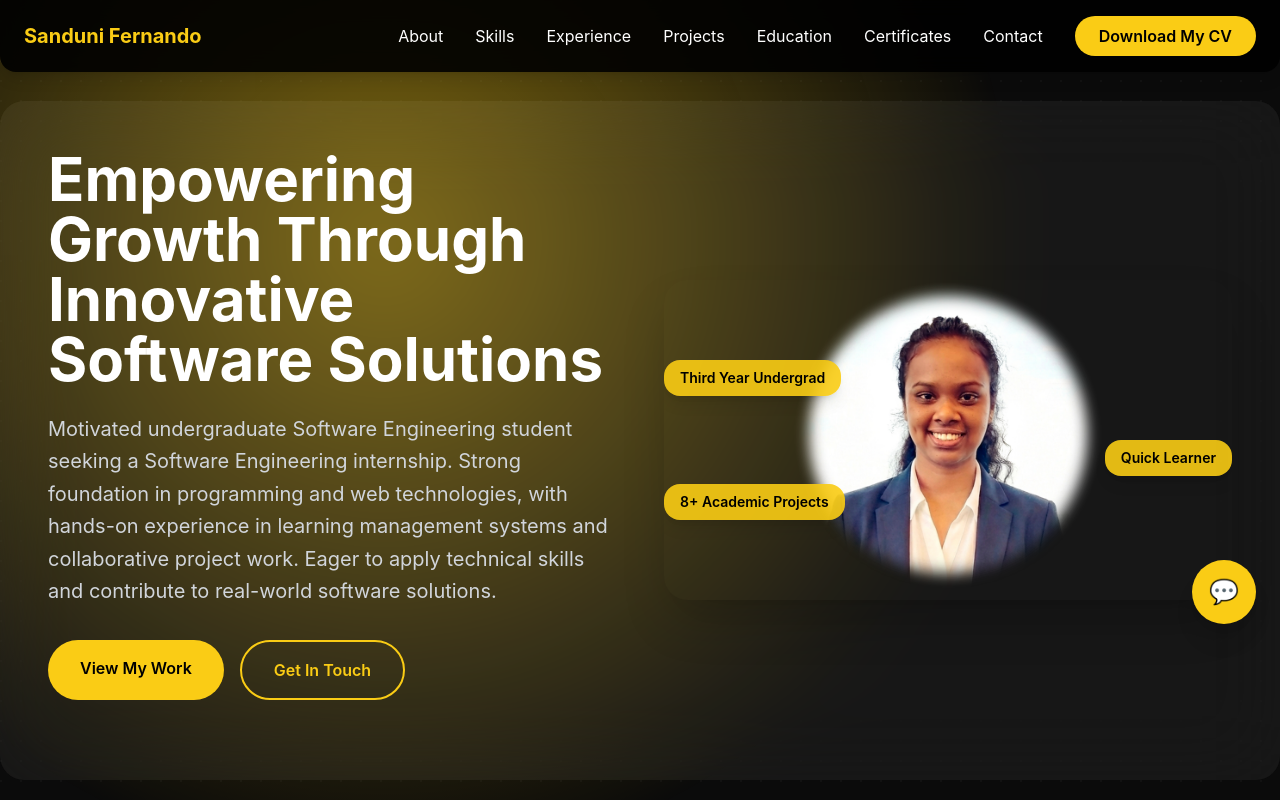
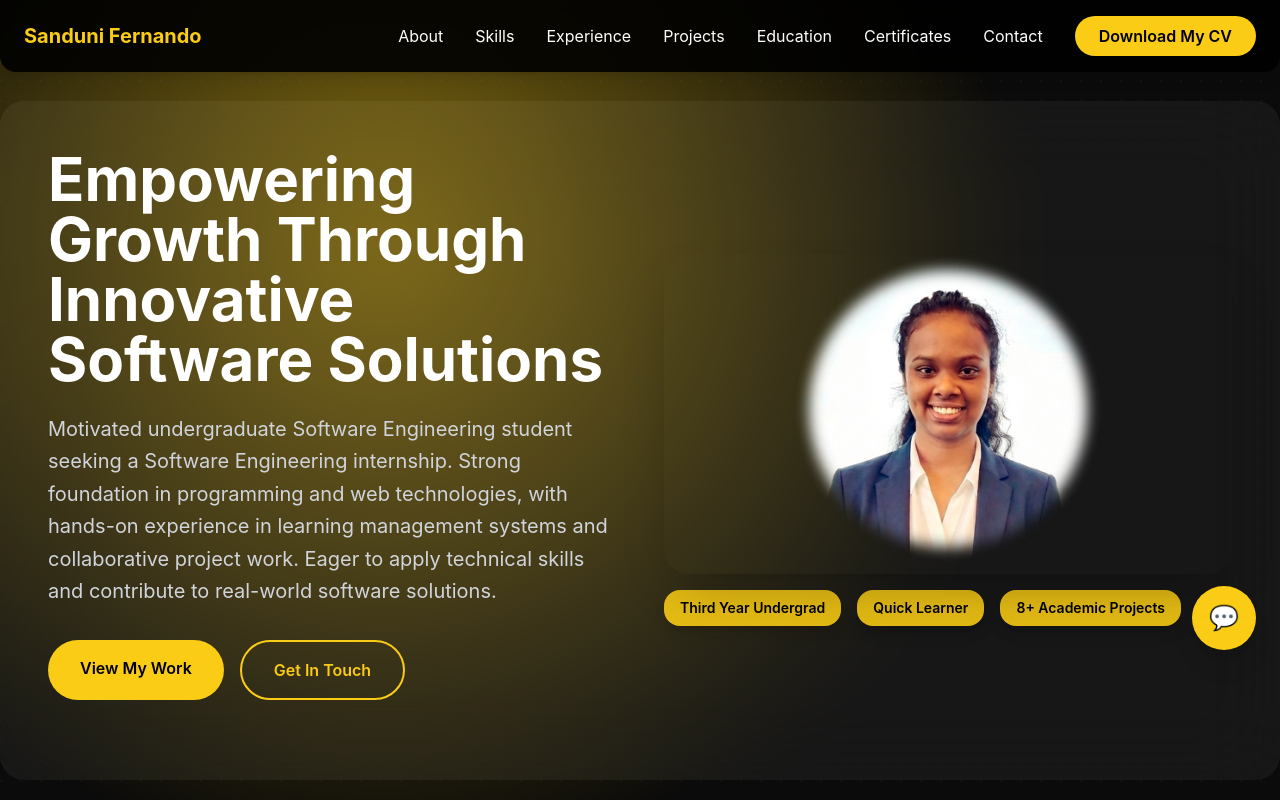
Before and after one commit to sanduf01/my-portfolio, a React (Vite) app in the folder portfolio/: page / in a window 1280 px wide. Shown: the top 800 px of the page. Built offline with nearby package versions, Linux system fonts and the light colour scheme.

Commit message:
bages changed

```diff
--- a/portfolio/src/App.jsx
+++ b/portfolio/src/App.jsx
@@ -286,9 +286,11 @@ export default function App() {
           >
             <div className="relative rounded-3xl overflow-hidden shadow-2xl flex justify-center items-center">
               <img src="mypng.png" alt="Sanduni Fernando" className="w-auto h-64 lg:h-80 object-cover" />
-              <div className="absolute top-1/4 left-0 bg-yellow-400/90 text-black px-4 py-2 rounded-2xl font-semibold text-sm shadow-lg">Third Year Undergrad</div>
-              <div className="absolute top-1/2 right-0 bg-yellow-400/90 text-black px-4 py-2 rounded-2xl font-semibold text-sm shadow-lg">Quick Learner</div>
-              <div className="absolute bottom-1/4 left-0 bg-yellow-400/90 text-black px-4 py-2 rounded-2xl font-semibold text-sm shadow-lg">8+ Academic Projects</div>
+            </div>
+            <div className="flex gap-4 mt-4">
+              <div className="bg-yellow-400/90 text-black px-4 py-2 rounded-2xl font-semibold text-sm shadow-lg">Third Year Undergrad</div>
+              <div className="bg-yellow-400/90 text-black px-4 py-2 rounded-2xl font-semibold text-sm shadow-lg">Quick Learner</div>
+              <div className="bg-yellow-400/90 text-black px-4 py-2 rounded-2xl font-semibold text-sm shadow-lg">8+ Academic Projects</div>
             </div>
             <a href="#contact" className="absolute -bottom-6 -right-6 bg-yellow-400 text-black w-16 h-16 rounded-full flex items-center justify-center text-2xl shadow-xl transition-transform duration-300 hover:scale-110">💬</a>
           </motion.div>
```
